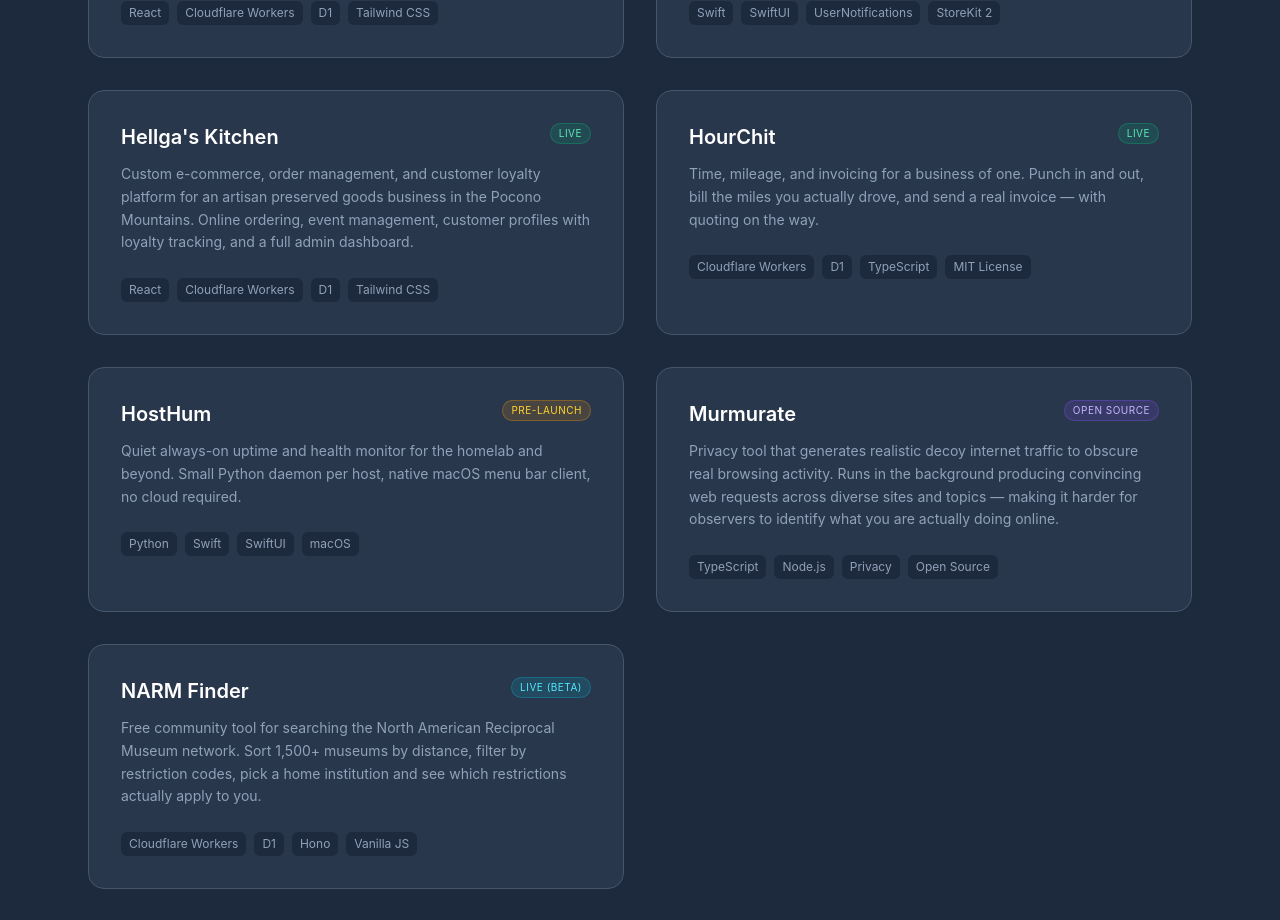
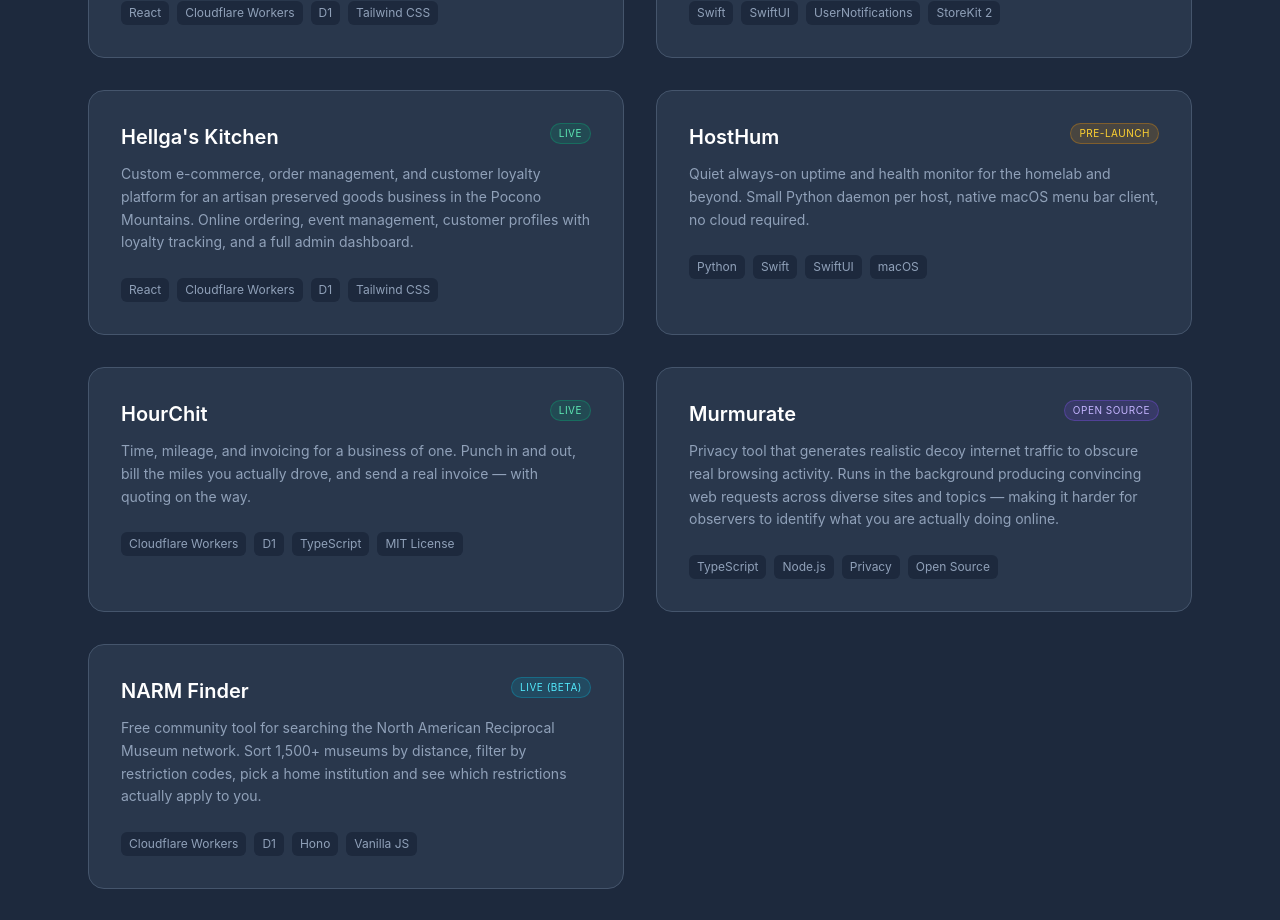
Before and after one commit to shashinka-family/site-bryce.shashinka.org, a React (Vite) app: page / in a window 1280 px wide. Shown: the part 6120-7040 px from the top of the page. Built offline with nearby package versions, Linux system fonts and the light colour scheme.

Commit message:
fix: preserve featured project ordering

```diff
--- a/src/data/projects.js
+++ b/src/data/projects.js
@@ -33,6 +33,15 @@
     url: 'https://hellgaskitchen.com',
   },
   {
+    id: 'hosthum',
+    title: 'HostHum',
+    description:
+      'Quiet always-on uptime and health monitor for the homelab and beyond. Small Python daemon per host, native macOS menu bar client, no cloud required.',
+    tags: ['Python', 'Swift', 'SwiftUI', 'macOS'],
+    status: 'Pre-launch',
+    url: 'https://hosthum.app',
+  },
+  {
     id: 'hourchit',
     title: 'HourChit',
     description:
@@ -40,15 +49,6 @@
     tags: ['Cloudflare Workers', 'D1', 'TypeScript', 'MIT License'],
     status: 'Live',
     url: 'https://hourchit.app',
-  },
-  {
-    id: 'hosthum',
-    title: 'HostHum',
-    description:
-      'Quiet always-on uptime and health monitor for the homelab and beyond. Small Python daemon per host, native macOS menu bar client, no cloud required.',
-    tags: ['Python', 'Swift', 'SwiftUI', 'macOS'],
-    status: 'Pre-launch',
-    url: 'https://hosthum.app',
   },
   {
     id: 'murmurate',
```
Also changed, not shown: 2 other files (tests, documents, lock files or other folders).
